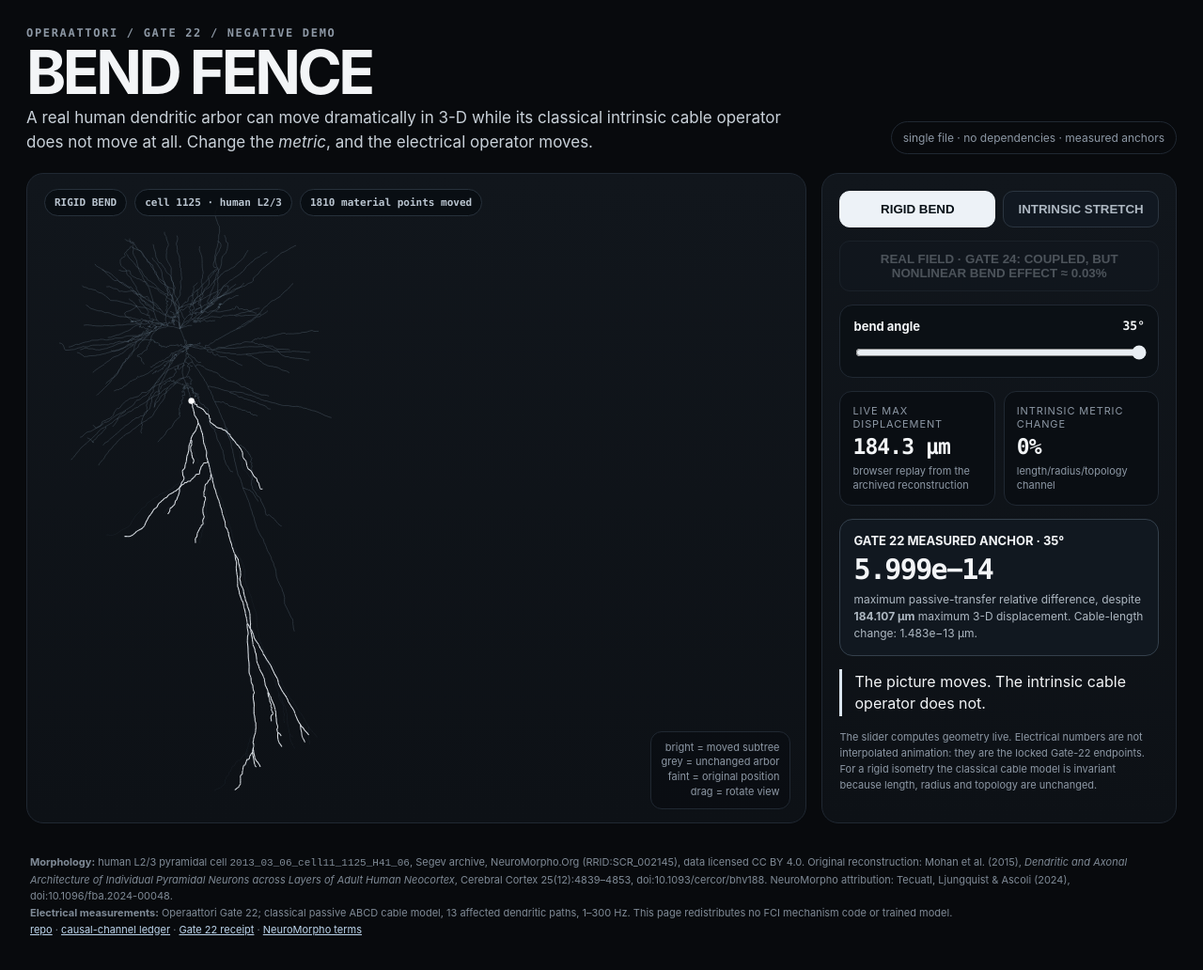
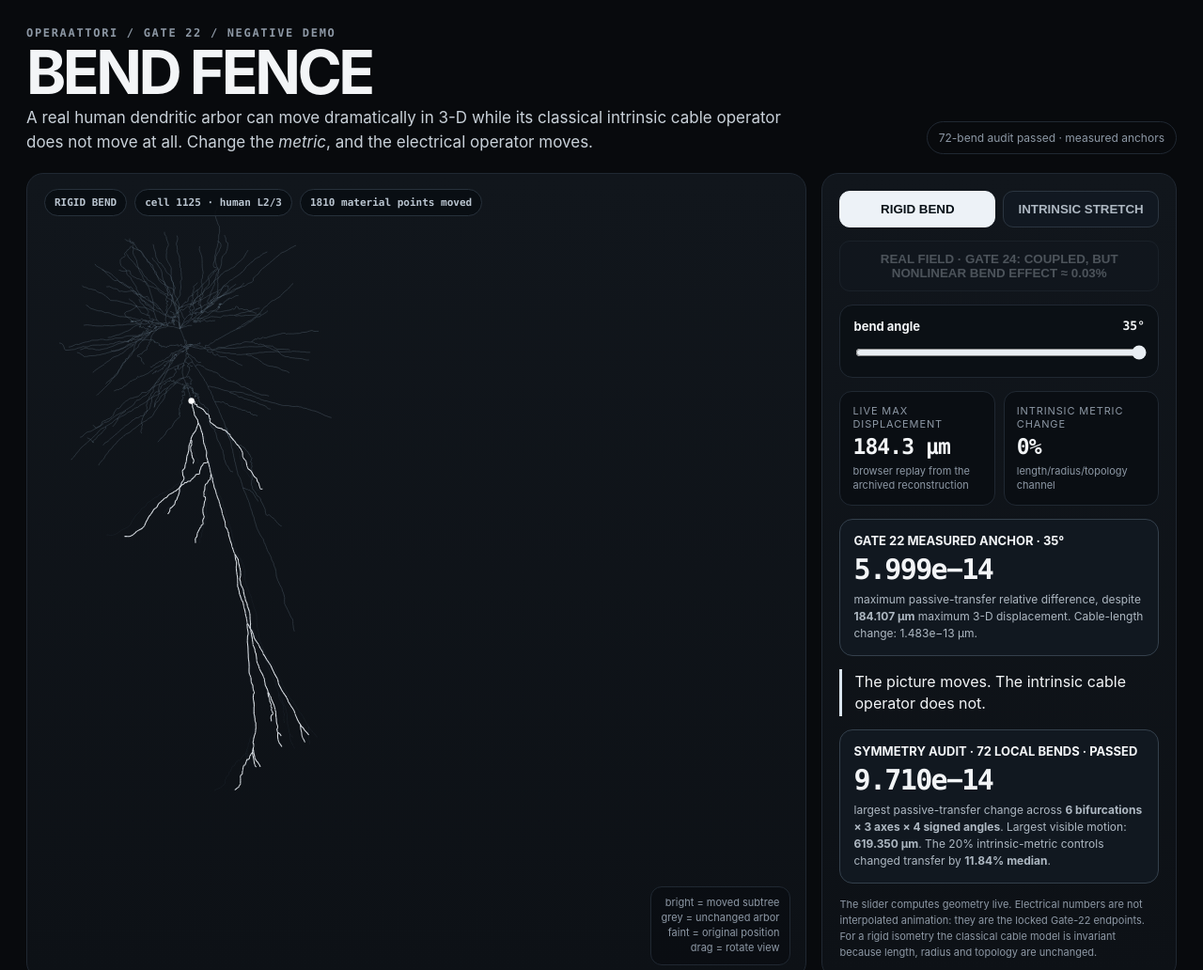
Before and after one commit to anttiluode/Operaattori, a plain HTML site: page bend_fence.html in a window 1280 px wide. Shown: the top 1032 px of the page at 94% size. Drawn offline with Linux system fonts and the light colour scheme.

Commit message:
Show 72-bend symmetry audit on live Bend Fence

```diff
--- a/bend_fence.html
+++ b/bend_fence.html
@@ -65,7 +65,7 @@
     <h1>BEND FENCE</h1>
     <p class="lede">A real human dendritic arbor can move dramatically in 3-D while its classical intrinsic cable operator does not move at all. Change the <em>metric</em>, and the electrical operator moves.</p>
   </div>
-  <div class="badge">single file · no dependencies · measured anchors</div>
+  <div class="badge">72-bend audit passed · measured anchors</div>
 </header>
 
 <section class="grid">
@@ -117,6 +117,12 @@
 
     <div class="statement" id="statement">The picture moves. The intrinsic cable operator does not.</div>
 
+    <div class="anchor">
+      <h3>SYMMETRY AUDIT · 72 LOCAL BENDS · PASSED</h3>
+      <div class="big">9.710e−14</div>
+      <p>largest passive-transfer change across <strong>6 bifurcations × 3 axes × 4 signed angles</strong>. Largest visible motion: <strong>619.350 μm</strong>. The 20% intrinsic-metric controls changed transfer by <strong>11.84% median</strong>.</p>
+    </div>
+
     <div class="note" id="honesty">
       The slider computes geometry live. Electrical numbers are not interpolated animation: they are the locked Gate-22 endpoints. For a rigid isometry the classical cable model is invariant because length, radius and topology are unchanged.
     </div>
@@ -126,7 +132,7 @@
 <footer>
   <strong>Morphology:</strong> human L2/3 pyramidal cell <code>2013_03_06_cell11_1125_H41_06</code>, Segev archive, NeuroMorpho.Org (RRID:SCR_002145), data licensed CC BY 4.0. Original reconstruction: Mohan et al. (2015), <em>Dendritic and Axonal Architecture of Individual Pyramidal Neurons across Layers of Adult Human Neocortex</em>, Cerebral Cortex 25(12):4839–4853, doi:10.1093/cercor/bhv188. NeuroMorpho attribution: Tecuatl, Ljungquist & Ascoli (2024), doi:10.1096/fba.2024-00048.
   <br><strong>Electrical measurements:</strong> Operaattori Gate 22; classical passive ABCD cable model, 13 affected dendritic paths, 1–300 Hz. This page redistributes no FCI mechanism code or trained model.
-  <br><a href="https://github.com/anttiluode/Operaattori">repo</a> · <a href="CHANNELS.md">causal-channel ledger</a> · <a href="results/GATE22.md">Gate 22 receipt</a> · <a href="https://neuromorpho.org/useterm.jsp">NeuroMorpho terms</a>
+  <br><a href="https://github.com/anttiluode/Operaattori">repo</a> · <a href="CHANNELS.md">causal-channel ledger</a> · <a href="results/GATE22.md">Gate 22 receipt</a> · <a href="results/SYMMETRY_AUDIT.md">72-bend audit</a> · <a href="https://neuromorpho.org/useterm.jsp">NeuroMorpho terms</a>
 </footer>
 </main>
 
```
